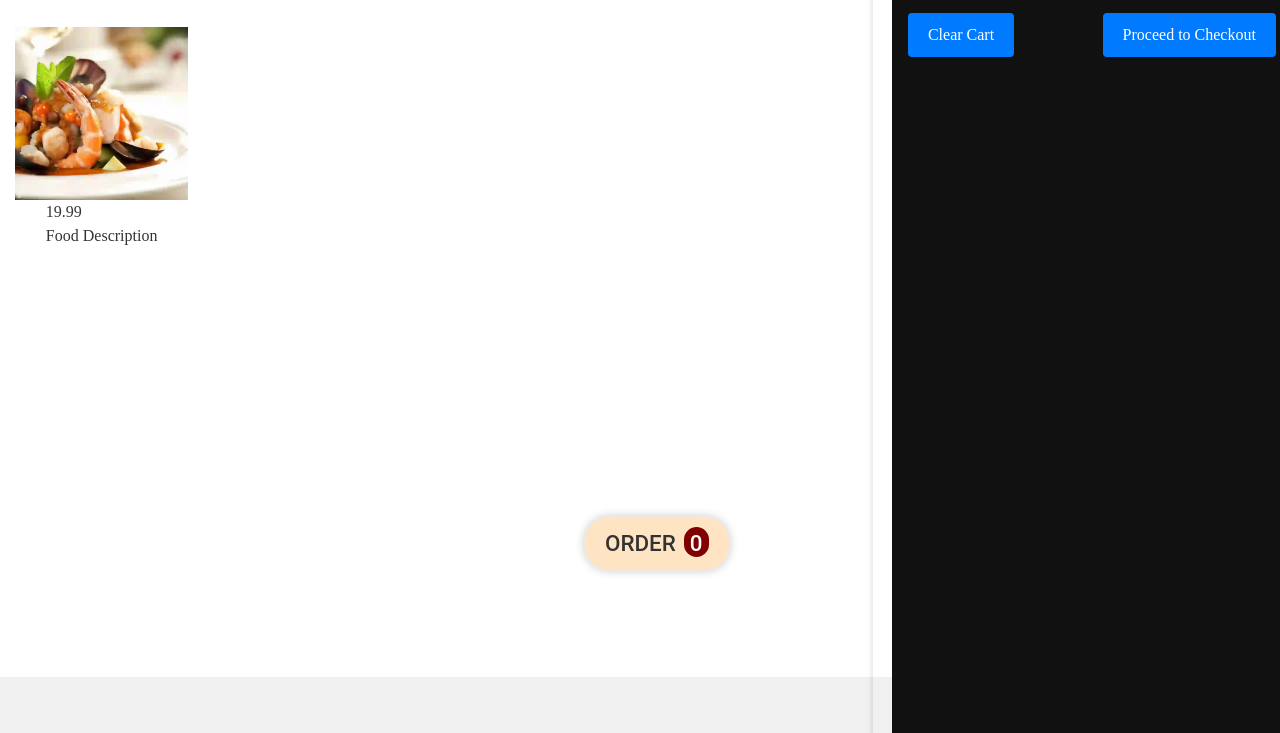
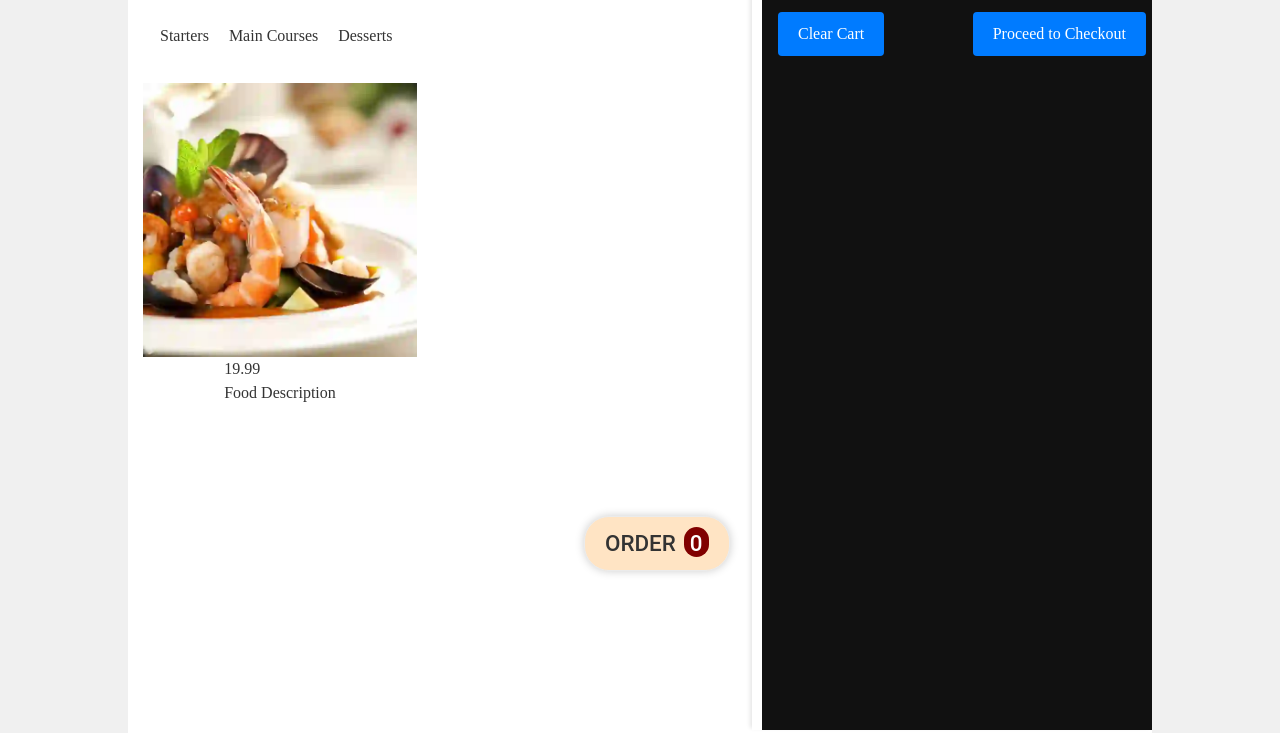
Before and after one commit to bennychen2004181026/GoldenStar, a website: page src/menu.html in a window 1280 px wide. Shown: the part 123-856 px from the top of the page. Before the commit the page ends 800 px from the top, so only its background shows below. Drawn offline with nearby package versions, Linux system fonts and the light colour scheme.

Commit message:
Finish respondsive on min-width: 1024px

```diff
--- a/src/scss/base/_base.scss
+++ b/src/scss/base/_base.scss
@@ -22,7 +22,7 @@ body {
   color: #333;
   box-sizing: border-box;
   height: 100%;
-  margin: 0;
+  margin: 0 auto;
   padding: 0;
 }
 
--- a/src/scss/pages/_menu.scss
+++ b/src/scss/pages/_menu.scss
@@ -5,6 +5,7 @@
   overflow-y: auto;
   height: 100%;
   display: block;
+  top: 56px;
   h1 {
     font-size: 2.5rem;
     margin-bottom: 1em;
@@ -275,13 +276,14 @@
 }
 
 .main-container {
-  display: block;
+  display: flex;
   width: 100%;
   height: 100%;
   .main-content-container {
     width: calc(100% - 419px);
     float: left;
     position: relative;
+    height: 100%;
   }
 }
 
@@ -290,12 +292,8 @@
   height: 100%;
   padding-top: 12px;
   right: 0;
-  width: 31.805%;
   z-index: 2;
-  padding-left: 19px;
-  padding-right: 19px;
-  position: fixed;
-  top: 60px;
+  position: static;
 }
 
 #cartSidebar {
@@ -380,3 +378,23 @@
     }
   }
 }
+
+@media (min-width: 1024px) {
+  body > div.content-wraper,
+  body > div > header {
+    max-width: 1024px;
+    margin: 0 auto;
+  }
+  .main-container .main-content-container {
+    width: 63%;
+  }
+
+  .menu-content .dish-gallery {
+    grid-template-columns: repeat(2, 1fr);
+  }
+  .sidebars-container {
+    max-width: 400px;
+    padding-left: 10px;
+    padding-right: 6px;
+  }
+}
```
Also changed, not shown: src/scss/base/_base.css, src/scss/main.css, src/scss/pages/_menu.css.
